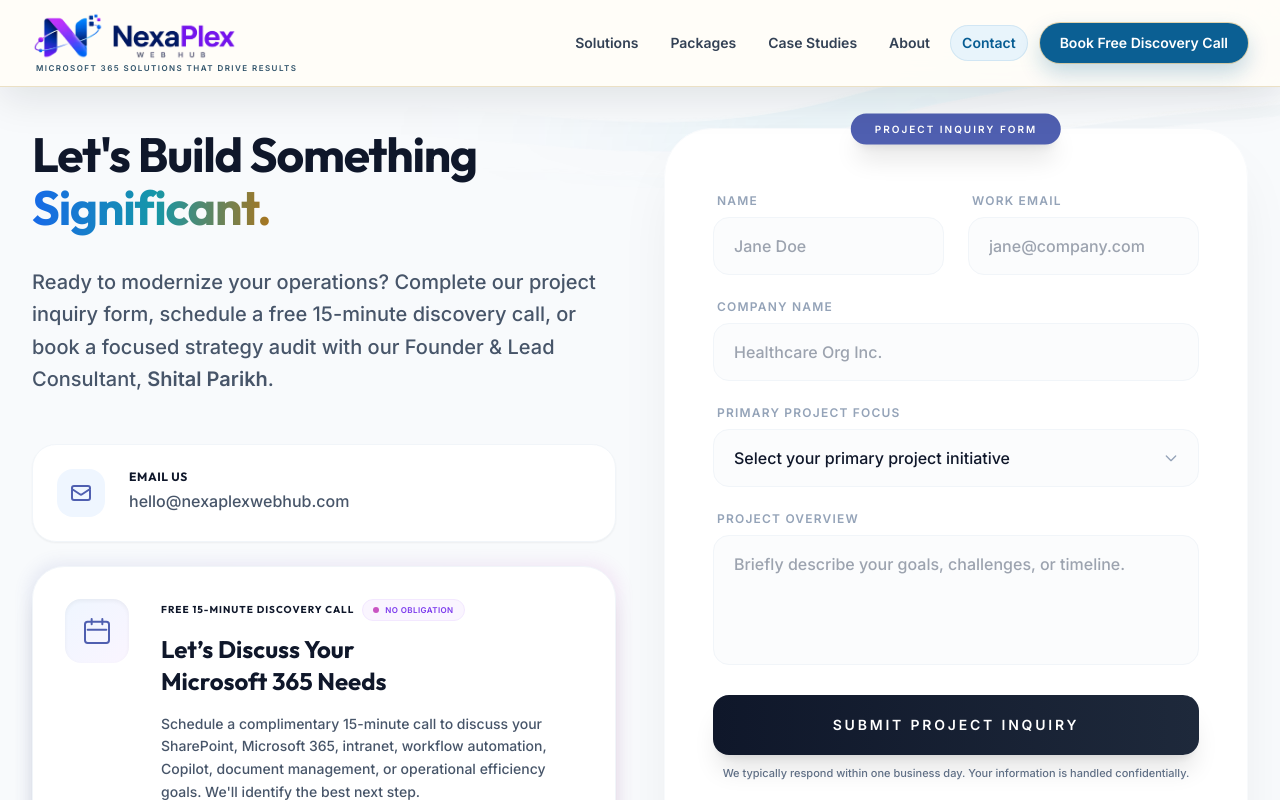
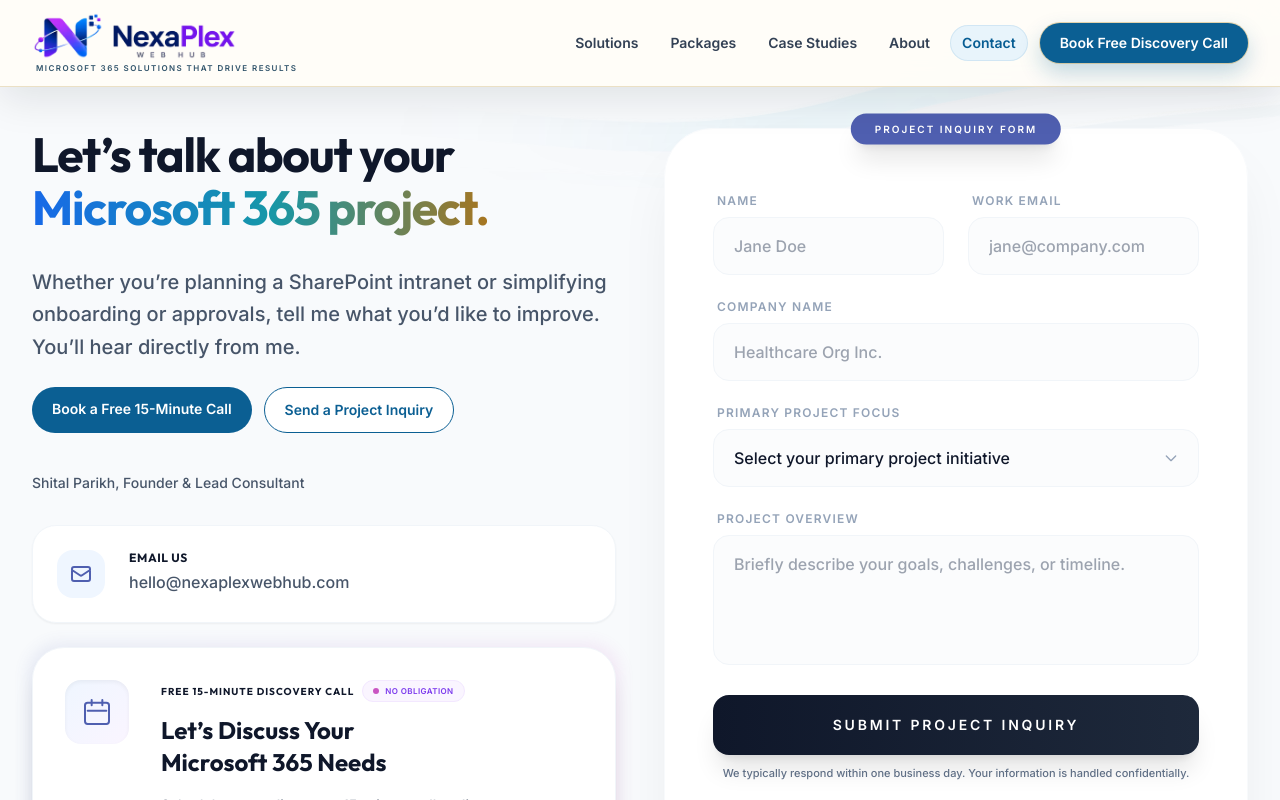
Before and after one commit to stars14sp-hub/nexaplex-website-test, a React (Vite) app: page /contact in a window 1280 px wide. Shown: the top 800 px of the page. Built offline with nearby package versions, Linux system fonts and the light colour scheme.

Commit message:
Give test contact visitors a clear choice to book or inquire

```diff
--- a/pages/ContactPage.tsx
+++ b/pages/ContactPage.tsx
@@ -92,13 +92,20 @@ const ContactPage: React.FC = () => {
         <div className="flex flex-col lg:flex-row gap-12 mb-14">
           <div className="flex-1">
             <h1 className="text-5xl font-bold text-slate-900 mb-8 tracking-tight leading-[1.1]">
-              Let's Build Something <span className="signature-text-gradient">Significant.</span>
+              Let’s talk about your <span className="signature-text-gradient">Microsoft 365 project.</span>
             </h1>
-            <p className="text-xl text-slate-600 mb-12 leading-relaxed font-medium">
-  Ready to modernize your operations? Complete our project inquiry form,
-  schedule a free 15-minute discovery call, or book a focused strategy
-  audit with our Founder & Lead Consultant, <strong>Shital Parikh</strong>.
-</p>
+            <p className="mb-6 text-xl font-medium leading-relaxed text-slate-600">
+              Whether you’re planning a SharePoint intranet or simplifying onboarding or approvals, tell me what you’d like to improve. You’ll hear directly from me.
+            </p>
+            <div className="mb-10 flex flex-wrap gap-3">
+              <a href="https://outlook.office.com/bookwithme/user/476d6b0ef7b1437393a63c08dd37e97f@nexaplexwebhub.com/meetingtype/gvU-45cccEux3i7eDDbA_g2?anonymous&amp;ismsaljsauthenabled&amp;ep=mLinkFromTile" target="_blank" rel="noopener noreferrer" className="rounded-full bg-[#0b5f93] px-5 py-3 text-center text-sm font-bold text-white hover:bg-[#084a75]">
+                Book a Free 15-Minute Call
+              </a>
+              <a href="#project-inquiry" className="rounded-full border border-[#0b5f93] bg-white px-5 py-3 text-center text-sm font-bold text-[#0b5f93] hover:bg-slate-100">
+                Send a Project Inquiry
+              </a>
+            </div>
+            <p className="mb-8 text-sm font-medium text-slate-600">Shital Parikh, Founder &amp; Lead Consultant</p>
 
             <div className="space-y-6">
               {/* Standard Email Contact */}
@@ -231,9 +238,9 @@ const ContactPage: React.FC = () => {
               <div className="absolute top-0 left-1/2 -translate-x-1/2 -translate-y-1/2 bg-[#4f5fb0] text-white px-6 py-2 rounded-full text-[10px] font-black uppercase tracking-[0.2em] shadow-xl">
                 Project Inquiry Form
               </div>
-              <form
+              <form id="project-inquiry"
                 onSubmit={handleSubmit}
-                className="space-y-6 mt-4"
+                className="space-y-6 mt-4 scroll-mt-32"
               >
                 {selectedPackage && (
                   <div className="rounded-2xl border border-[#c9a55c]/45 bg-[#fffaf0] px-5 py-4">
```
